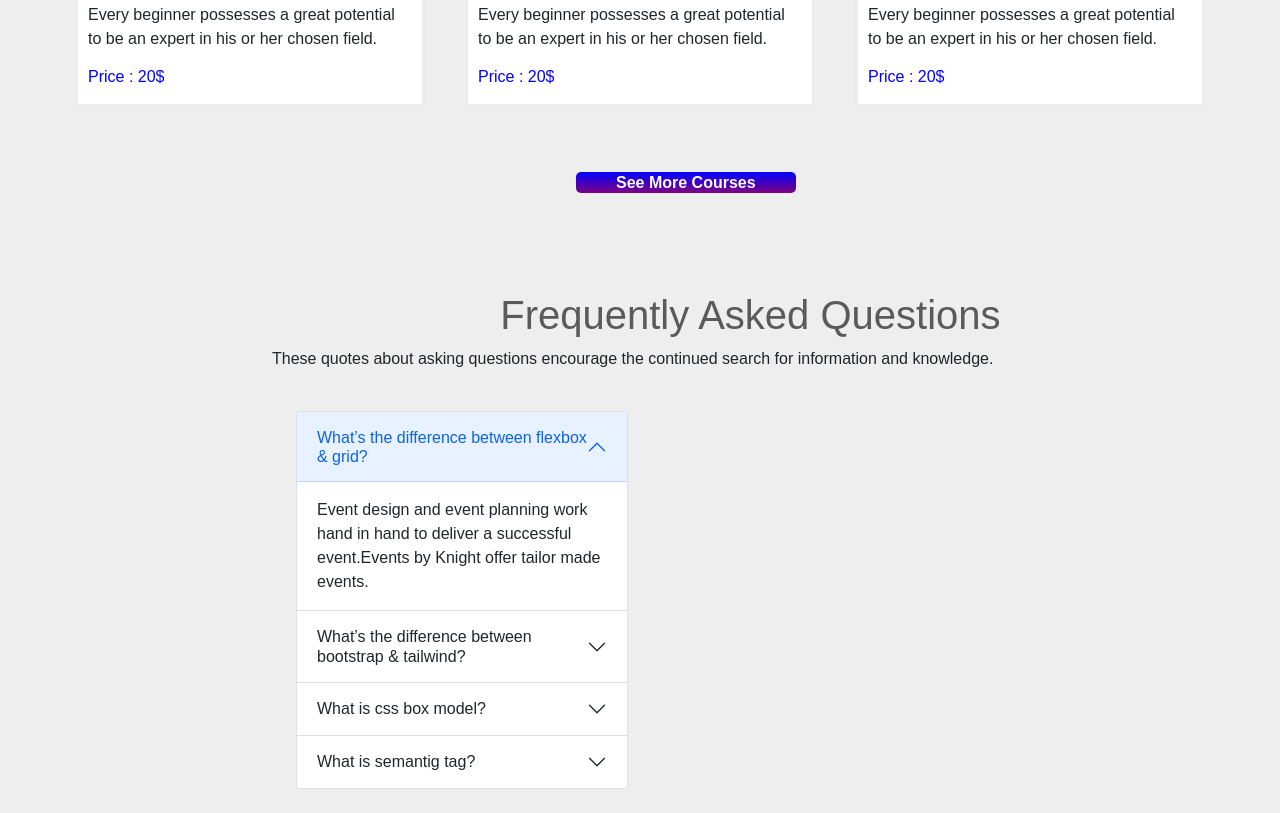
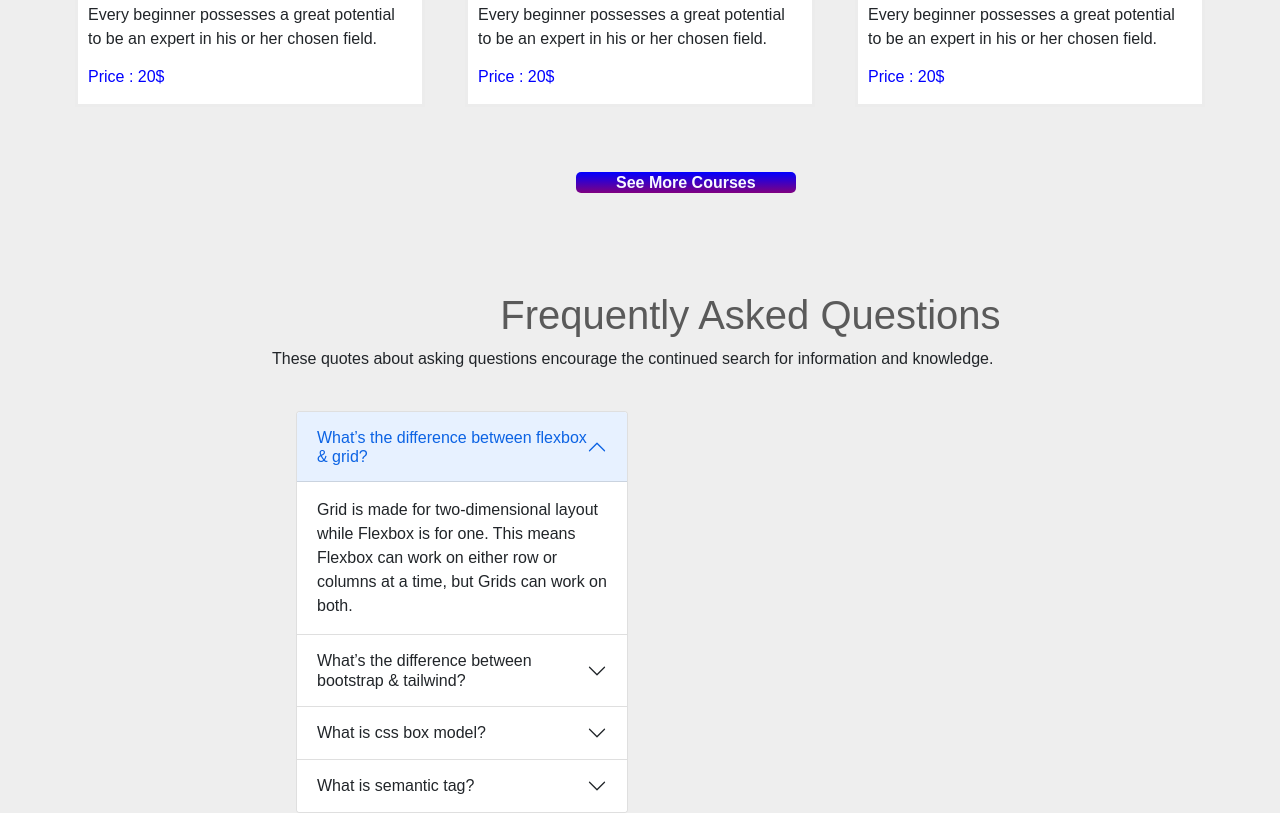
Before and after one commit to sadiahimi/digital-learning, a plain HTML site: page index.html in a window 1280 px wide. Shown: the part 2179-2992 px from the top of the page. Before the commit the page ends 2968 px from the top, so only its background shows below. Drawn offline with nearby package versions, Linux system fonts and the light colour scheme.

Commit message:
question added

```diff
--- a/index.html
+++ b/index.html
@@ -173,8 +173,7 @@
                                         <div id="collapseOne" class="accordion-collapse collapse show"
                                             aria-labelledby="headingOne" data-bs-parent="#accordionExample">
                                             <div class="accordion-body">
-                                                Event design and event planning work hand in hand to deliver a
-                                                successful event.Events by Knight offer tailor made events.
+                                                Grid is made for two-dimensional layout while Flexbox is for one. This means Flexbox can work on either row or columns at a time, but Grids can work on both.
                                             </div>
                                         </div>
                                     </div>
@@ -189,10 +188,7 @@
                                         <div id="collapseTwo" class="accordion-collapse collapse"
                                             aria-labelledby="headingTwo" data-bs-parent="#accordionExample">
                                             <div class="accordion-body">
-                                                Event design and event planning work hand in hand to deliver a
-                                                successful event.Events by Knight offer tailor made events. This
-                                                means we incorporate both event design and event planning to
-                                                create that perfect event
+                                                Bootstrap is much larger than Tailwind and requires multiple files to access its full functionality. Because of this, using Bootstrap means a significantly larger file size than Tailwind.
                                             </div>
                                         </div>
                                     </div>
@@ -207,10 +203,7 @@
                                         <div id="collapseThree" class="accordion-collapse collapse"
                                             aria-labelledby="headingThree" data-bs-parent="#accordionExample">
                                             <div class="accordion-body">
-                                                Event design and event planning work hand in hand to deliver a
-                                                successful event.Events by Knight offer tailor made events. This
-                                                means we incorporate both event design and event planning to
-                                                create that perfect event
+                                                In CSS, the term "box model" is used when talking about design and layout. The CSS box model is essentially a box that wraps around every HTML element. It consists of: margins, borders, padding, and the actual content.
                                             </div>
                                         </div>
                                     </div>
@@ -219,16 +212,13 @@
                                             <button class="accordion-button collapsed" type="button"
                                                 data-bs-toggle="collapse" data-bs-target="#collapseFour"
                                                 aria-expanded="false" aria-controls="collapseFour">
-                                                What is semantig tag?
+                                                What is semantic tag?
                                             </button>
                                         </h2>
                                         <div id="collapseFour" class="accordion-collapse collapse"
                                             aria-labelledby="headingFour" data-bs-parent="#accordionExample">
                                             <div class="accordion-body">
-                                                Event design and event planning work hand in hand to deliver a
-                                                successful event.Events by Knight offer tailor made events. This
-                                                means we incorporate both event design and event planning to
-                                                create that perfect event
+                                                The HTML semantics refers to the tags that provide meaning to an HTML page rather than just presentation. It makes HTML more comprehensible by better defining the different sections and layout of web pages.git
                                             </div>
                                         </div>
                                     </div>
```
